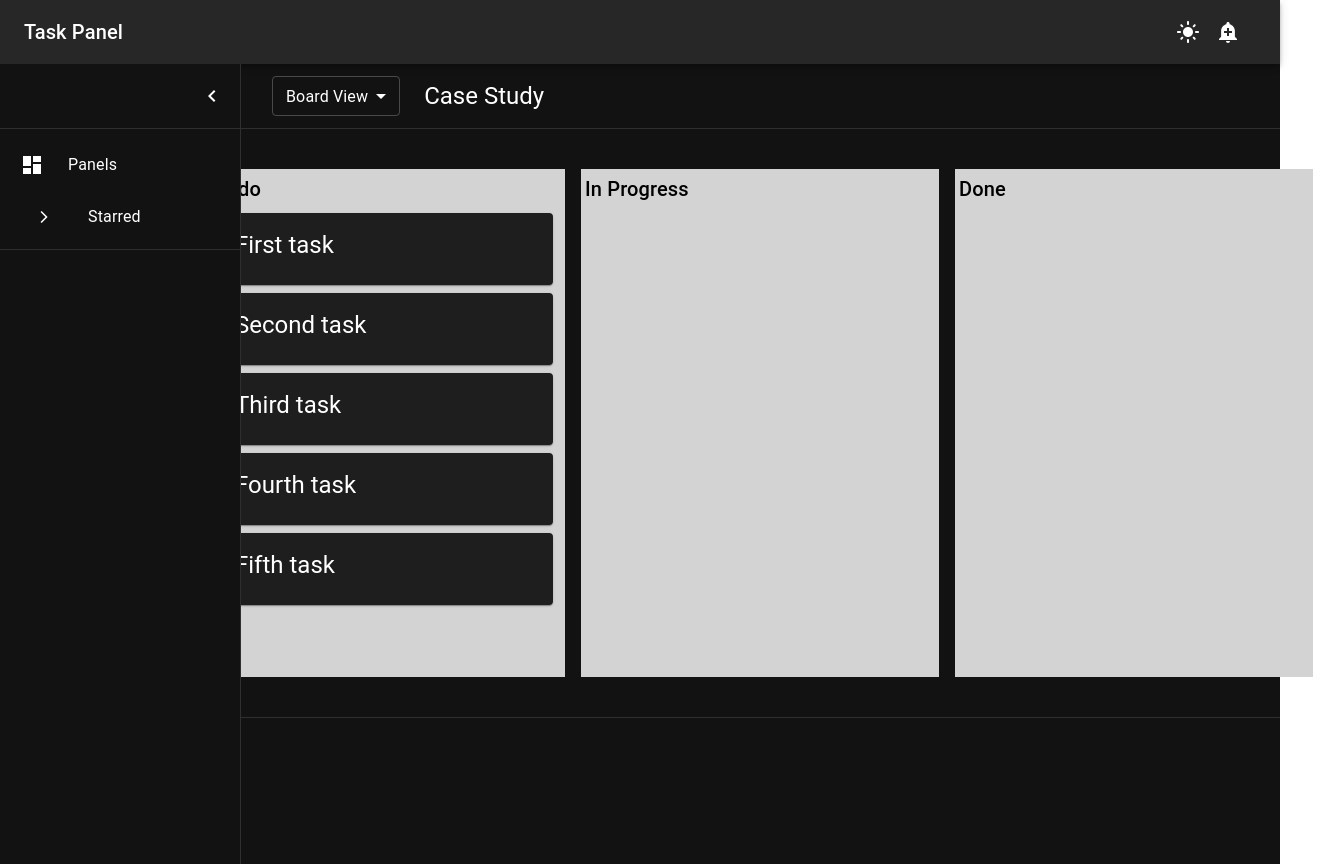
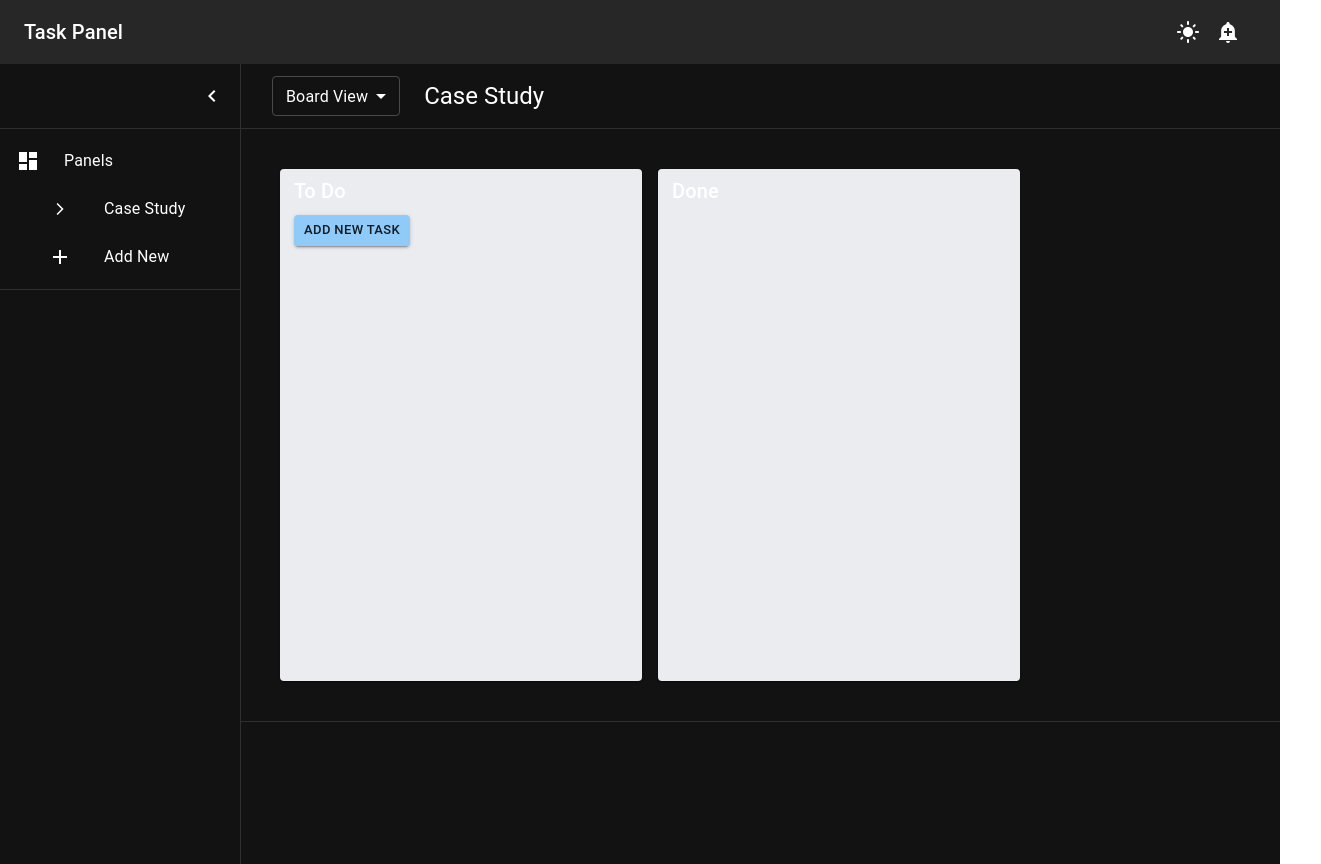
Before and after one commit to ugurctaygun/task-panel-ui, a React (Create React App) app: page /panel/1 in a window 1280 px wide. Shown: the whole page, 1321 px wide, since content can reach past the window. Built offline with nearby package versions, Linux system fonts and the light colour scheme.

Commit message:
ui changes - task reducers

```diff
--- a/package.json
+++ b/package.json
@@ -6,18 +6,22 @@
     "@emotion/react": "^11.10.0",
     "@emotion/styled": "^11.10.0",
     "@material-ui/core": "^4.12.4",
+    "@material-ui/styles": "^4.11.5",
     "@mui/icons-material": "^5.8.4",
     "@mui/material": "^5.10.1",
+    "@mui/x-date-pickers": "^5.0.0-beta.6",
     "@reduxjs/toolkit": "^1.8.4",
     "@testing-library/jest-dom": "^5.16.5",
     "@testing-library/react": "^13.3.0",
     "@testing-library/user-event": "^13.5.0",
+    "date-fns": "^2.29.2",
     "react": "^18.2.0",
     "react-beautiful-dnd": "^13.1.0",
     "react-dom": "^18.2.0",
     "react-redux": "^8.0.2",
     "react-scripts": "5.0.1",
     "redux-saga": "^1.2.0",
+    "uuid": "^8.3.2",
     "web-vitals": "^2.1.4"
   },
   "scripts": {
--- /dev/null
+++ b/src/components/DatePicker/index.js
@@ -0,0 +1,38 @@
+import * as React from "react";
+import Stack from "@mui/material/Stack";
+import TextField from "@mui/material/TextField";
+import { AdapterDateFns } from "@mui/x-date-pickers/AdapterDateFns";
+import { LocalizationProvider } from "@mui/x-date-pickers/LocalizationProvider";
+import { DesktopDatePicker } from "@mui/x-date-pickers/DesktopDatePicker";
+import { MobileDatePicker } from "@mui/x-date-pickers/MobileDatePicker";
+
+export default function DatePicker() {
+  const [value, setValue] = React.useState(Date.now());
+  const today = new Date();
+
+  const handleChange = (newValue) => {
+    setValue(newValue);
+  };
+
+  return (
+    <LocalizationProvider dateAdapter={AdapterDateFns}>
+      <Stack spacing={3}>
+        <DesktopDatePicker
+          inputFormat="MM/dd/yyyy"
+          value={value}
+          minDate={today}
+          onChange={handleChange}
+          className="test"
+          renderInput={(params) => <TextField {...params} />}
+        />
+        {/* <MobileDatePicker
+          label="Date mobile"
+          inputFormat="MM/dd/yyyy"
+          value={value}
+          onChange={handleChange}
+          renderInput={(params) => <TextField {...params} />}
+        /> */}
+      </Stack>
+    </LocalizationProvider>
+  );
+}
--- a/src/components/NavBar/index.js
+++ b/src/components/NavBar/index.js
@@ -20,7 +20,7 @@ export default function NavBar() {
   };
   return (
     <Box sx={{ display: "flex", mb: "64px" }}>
-      <AppBar position="fixed">
+      <AppBar position="fixed" sx={{ boxShadow: "none" }}>
         <Toolbar>
           <Typography variant="h6" component="div" sx={{ flexGrow: 1 }}>
             Task Panel
--- a/src/components/NavDrawer/index.js
+++ b/src/components/NavDrawer/index.js
@@ -14,6 +14,7 @@ import ListItemText from "@mui/material/ListItemText";
 import Collapse from "@material-ui/core/Collapse";
 import ArrowForwardIosIcon from "@mui/icons-material/ArrowForwardIos";
 import DashboardIcon from "@mui/icons-material/Dashboard";
+import AddIcon from "@mui/icons-material/Add";
 
 const drawerWidth = 240;
 
@@ -90,9 +91,8 @@ export default function NavDrawer({ handleDrawer }) {
         <ListItem disablePadding sx={{ display: "block" }}>
           <ListItemButton
             sx={{
-              minHeight: 56,
-              justifyContent: open ? "initial" : "center",
-              px: 2.5,
+              minHeight: 46,
+              justifyContent: open ? "start" : "center",
             }}
           >
             <ListItemIcon
@@ -109,11 +109,17 @@ export default function NavDrawer({ handleDrawer }) {
         </ListItem>
         <Collapse in={open} timeout="auto" unmountOnExit>
           <List component="div" disablePadding>
-            <ListItemButton sx={{ pl: 4 }}>
+            <ListItemButton sx={{ pl: 6 }}>
               <ListItemIcon>
                 <ArrowForwardIosIcon sx={{ scale: "0.6" }} />
               </ListItemIcon>
-              <ListItemText primary="Starred" />
+              <ListItemText primary="Case Study" />
+            </ListItemButton>
+            <ListItemButton sx={{ pl: 6 }}>
+              <ListItemIcon>
+                <AddIcon />
+              </ListItemIcon>
+              <ListItemText primary="Add New" />
             </ListItemButton>
           </List>
         </Collapse>
--- a/src/components/TaskCard/index.js
+++ b/src/components/TaskCard/index.js
@@ -4,6 +4,8 @@ import Card from "@mui/material/Card";
 import CardContent from "@mui/material/CardContent";
 import Typography from "@mui/material/Typography";
 import TaskModal from "../TaskModal";
+import DragIndicatorIcon from "@mui/icons-material/DragIndicator";
+import { CardHeader, IconButton } from "@mui/material";
 
 export default function TaskCard({ content }) {
   const [modalOpen, setModalOpen] = useState(false);
@@ -16,10 +18,18 @@ export default function TaskCard({ content }) {
   return (
     <>
       <Card sx={{ minWidth: 275, m: 1 }}>
+        <CardHeader
+          action={
+            <IconButton aria-label="drag">
+              <DragIndicatorIcon />
+            </IconButton>
+          }
+          title="#CONG-5565"
+          titleTypographyProps={{ variant: "subtitle2" }}
+          sx={{ pb: 0 }}
+        />
         <CardContent onClick={handleModalOpen}>
-          <Typography variant="h5" component="div">
-            {content}
-          </Typography>
+          <Typography>{content}</Typography>
         </CardContent>
       </Card>
       <TaskModal
--- a/src/components/TaskModal/index.js
+++ b/src/components/TaskModal/index.js
@@ -1,6 +1,11 @@
 import Box from "@mui/material/Box";
 import Typography from "@mui/material/Typography";
-import Modal from "@mui/material/Modal";
+import { MenuItem, FormControl, Tooltip } from "@material-ui/core";
+import { InputBase, Select, InputLabel, TextField, Modal } from "@mui/material";
+import useStyles from "./style";
+import { useState } from "react";
+import ErrorIcon from "@mui/icons-material/Error";
+import DatePicker from "../DatePicker";
 
 const style = {
   position: "absolute",
@@ -16,6 +21,11 @@ const style = {
 };
 
 export default function TaskModal({ modalOpen, handleModalClose, content }) {
+  const classes = useStyles();
+  const [value, setValue] = useState("Not Completed");
+  const handleStatus = (event) => {
+    setValue(event.target.value);
+  };
   return (
     <div>
       <Modal
@@ -28,9 +38,51 @@ export default function TaskModal({ modalOpen, handleModalClose, content }) {
           <Typography id="modal-modal-title" variant="h6" component="h2">
             {content}
           </Typography>
-          <Typography id="modal-modal-description" sx={{ mt: 2 }}>
-            Duis mollis, est non commodo luctus, nisi erat porttitor ligula.
-          </Typography>
+          <FormControl className={classes.formControl}>
+            <InputLabel sx={{ mr: "5px" }}>Points :</InputLabel>
+            <TextField
+              type="number"
+              placeholder="0"
+              name="test"
+              inputProps={{
+                "aria-label": "Sprint Point",
+                max: "10",
+                className: classes.numberInput,
+              }}
+            />
+            <Tooltip sx={{ ml: 1 }} title="Point the effort of your task">
+              <ErrorIcon />
+            </Tooltip>
+          </FormControl>
+          <FormControl className={classes.formControl}>
+            <InputLabel sx={{ mr: "5px" }}>Status :</InputLabel>
+            <Select
+              value={value}
+              variant="outlined"
+              inputProps={{
+                className: classes.selectInput,
+              }}
+              sx={{ color: "text.primary" }}
+              onChange={handleStatus}
+            >
+              <MenuItem value={"Not Completed"}>Not Completed</MenuItem>
+              <MenuItem value={"Done"}>Done</MenuItem>
+            </Select>
+          </FormControl>
+          <FormControl className={classes.formControl}>
+            <InputLabel sx={{ mr: "5px" }}>Deadline : </InputLabel>
+            <DatePicker />
+          </FormControl>
+
+          <InputBase
+            style={{
+              width: "100%",
+            }}
+            sx={{ color: "text.primary" }}
+            placeholder="Enter Description"
+            multiline
+            inputProps={{ "aria-label": "Description" }}
+          />
         </Box>
       </Modal>
     </div>
--- /dev/null
+++ b/src/components/TaskModal/style.js
@@ -0,0 +1,22 @@
+import { makeStyles } from "@material-ui/styles";
+
+const useStyles = makeStyles((_theme) => ({
+  numberInput: {
+    padding: 0,
+    margin: "3px 0 0  5px",
+    maxWidth: "40px",
+  },
+  selectInput: {
+    padding: "5px",
+    marginLeft: "5px",
+    minWidth: "120px",
+  },
+  formControl: {
+    display: "flex",
+    flexDirection: "row",
+    alignItems: "center",
+    margin: "15px 0 ",
+  },
+}));
+
+export default useStyles;
--- a/src/index.js
+++ b/src/index.js
@@ -31,6 +31,7 @@ if (persistedState) {
 
 store.subscribe(() => {
   saveState(store.getState());
+  console.log(store.getState());
 });
 
 ReactDOM.render(
--- a/src/layout/BoardView/index.js
+++ b/src/layout/BoardView/index.js
@@ -1,7 +1,14 @@
-import { Typography } from "@mui/material";
+import { Card, Typography, CardActions, Button } from "@mui/material";
 import { useState } from "react";
 import { DragDropContext, Draggable, Droppable } from "react-beautiful-dnd";
 import TaskCard from "../../components/TaskCard";
+import { useSelector, useDispatch } from "react-redux";
+import { createTask, updateState } from "../../store/slices/taskSlice";
+
+export default function BoardView() {
+  const tasks = useSelector((state) => state.tasks.value);
+  console.log(tasks);
+  const dispatch = useDispatch();
 
   const itemsFromBackend = [
     { id: "task-1", content: "First task" },
@@ -12,17 +19,21 @@ const itemsFromBackend = [
   ];
 
   const columnsFromBackend = {
-  2: {
+    "To Do": {
       name: "To do",
-    items: itemsFromBackend,
+      items:
+        tasks.taskList.length > 0
+          ? tasks.taskList.filter((item) => item.status === true)
+          : [],
+      editable: true,
     },
-  3: {
-    name: "In Progress",
-    items: [],
-  },
-  4: {
+    Done: {
       name: "Done",
-    items: [],
+      items:
+        tasks.taskList.length > 0
+          ? tasks.taskList.filter((item) => item.status === false)
+          : [],
+      editable: false,
     },
   };
 
@@ -63,44 +74,46 @@ const onDragEnd = (result, columns, setColumns) => {
     }
   };
 
-export default function BoardView() {
   const [columns, setColumns] = useState(columnsFromBackend);
+  const handleAddTask = () => {
+    dispatch(createTask("test"));
+  };
   return (
     <>
-      <div
-        style={{ display: "flex", justifyContent: "center", height: "100%" }}
-      >
+      <div style={{ display: "flex", justifyContent: "start", height: "100%" }}>
         <DragDropContext
           onDragEnd={(result) => onDragEnd(result, columns, setColumns)}
         >
-          {Object.entries(columns).map(([columnId, column], index) => {
-            return (
           <div
             style={{
               display: "flex",
               flexDirection: "column",
               alignItems: "center",
             }}
-                key={columnId}
           >
             <div style={{ margin: 8 }}>
-                  <Droppable droppableId={columnId} key={columnId}>
+              <Droppable droppableId={"to-do"}>
                 {(provided, snapshot) => {
                   return (
-                        <div
+                    <Card
                       {...provided.droppableProps}
                       ref={provided.innerRef}
                       style={{
                         background: snapshot.isDraggingOver
                           ? "lightblue"
-                              : "lightgrey",
-                            padding: 4,
+                          : "#ebecf0",
+                        padding: 6,
                         width: 350,
                         minHeight: 500,
                       }}
                     >
-                          <Typography variant="h6">{column.name}</Typography>
-                          {column.items.map((item, index) => {
+                      <Typography
+                        sx={{ ml: 1, color: "text.primary" }}
+                        variant="h6"
+                      >
+                        To Do
+                      </Typography>
+                      {tasks.taskList.map((item, index) => {
                         return (
                           <Draggable
                             key={item.id}
@@ -125,14 +138,83 @@ export default function BoardView() {
                         );
                       })}
                       {provided.placeholder}
-                        </div>
+                      <CardActions>
+                        <Button
+                          onClick={handleAddTask}
+                          variant="contained"
+                          size="small"
+                        >
+                          Add New Task
+                        </Button>
+                      </CardActions>
+                    </Card>
                   );
                 }}
               </Droppable>
             </div>
           </div>
+          <div
+            style={{
+              display: "flex",
+              flexDirection: "column",
+              alignItems: "center",
+            }}
+          >
+            <div style={{ margin: 8 }}>
+              <Droppable droppableId={"done"}>
+                {(provided, snapshot) => {
+                  return (
+                    <Card
+                      {...provided.droppableProps}
+                      ref={provided.innerRef}
+                      style={{
+                        background: snapshot.isDraggingOver
+                          ? "lightblue"
+                          : "#ebecf0",
+                        padding: 6,
+                        width: 350,
+                        minHeight: 500,
+                      }}
+                    >
+                      <Typography
+                        sx={{ ml: 1, color: "text.primary" }}
+                        variant="h6"
+                      >
+                        Done
+                      </Typography>
+                      {tasks.taskList.map((item, index) => {
+                        if (item.status) {
+                          return (
+                            <Draggable
+                              key={item.id}
+                              draggableId={item.id}
+                              index={index}
+                            >
+                              {(provided, snapshot) => {
+                                return (
+                                  <div
+                                    ref={provided.innerRef}
+                                    {...provided.draggableProps}
+                                    {...provided.dragHandleProps}
+                                  >
+                                    <TaskCard
+                                      content={item.content}
+                                      isDragging={snapshot.isDragging}
+                                    />
+                                  </div>
                                 );
+                              }}
+                            </Draggable>
+                          );
+                        }
                       })}
+                      {provided.placeholder}
+                    </Card>
+                  );
+                }}
+              </Droppable>
+            </div>
+          </div>
         </DragDropContext>
       </div>
     </>
--- a/src/layout/ListView/index.js
+++ b/src/layout/ListView/index.js
@@ -118,7 +118,6 @@ export default function ListView() {
     <Box
       sx={{
         maxWidth: "70%",
-        margin: " auto",
       }}
     >
       <TableContainer
```
Also changed, not shown: src/store/slices/taskSlice.js (+13 -1 lines), public/manifest.json, 1 other file (tests, documents, lock files or other folders). Lines whose indentation alone changed are shown as unchanged.
